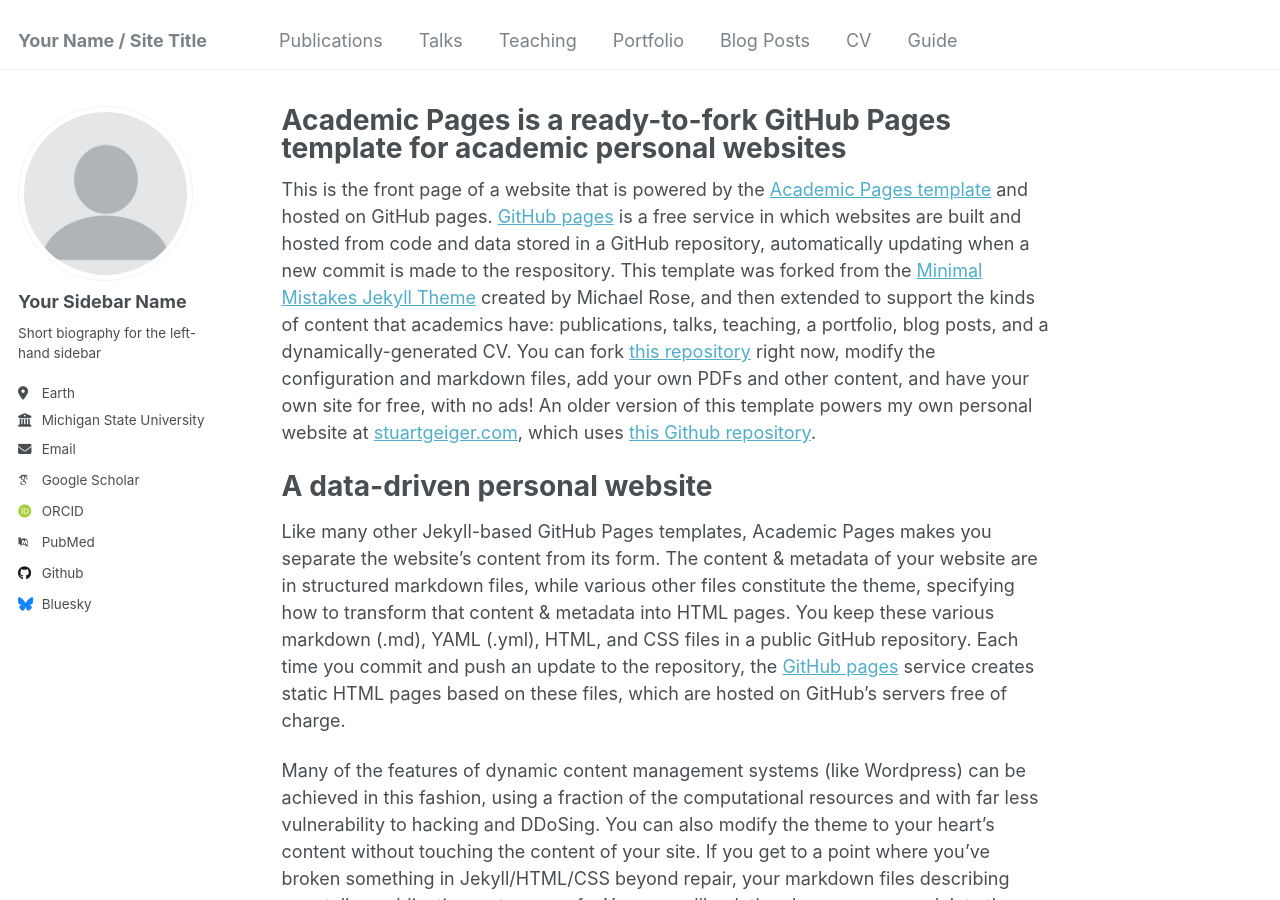
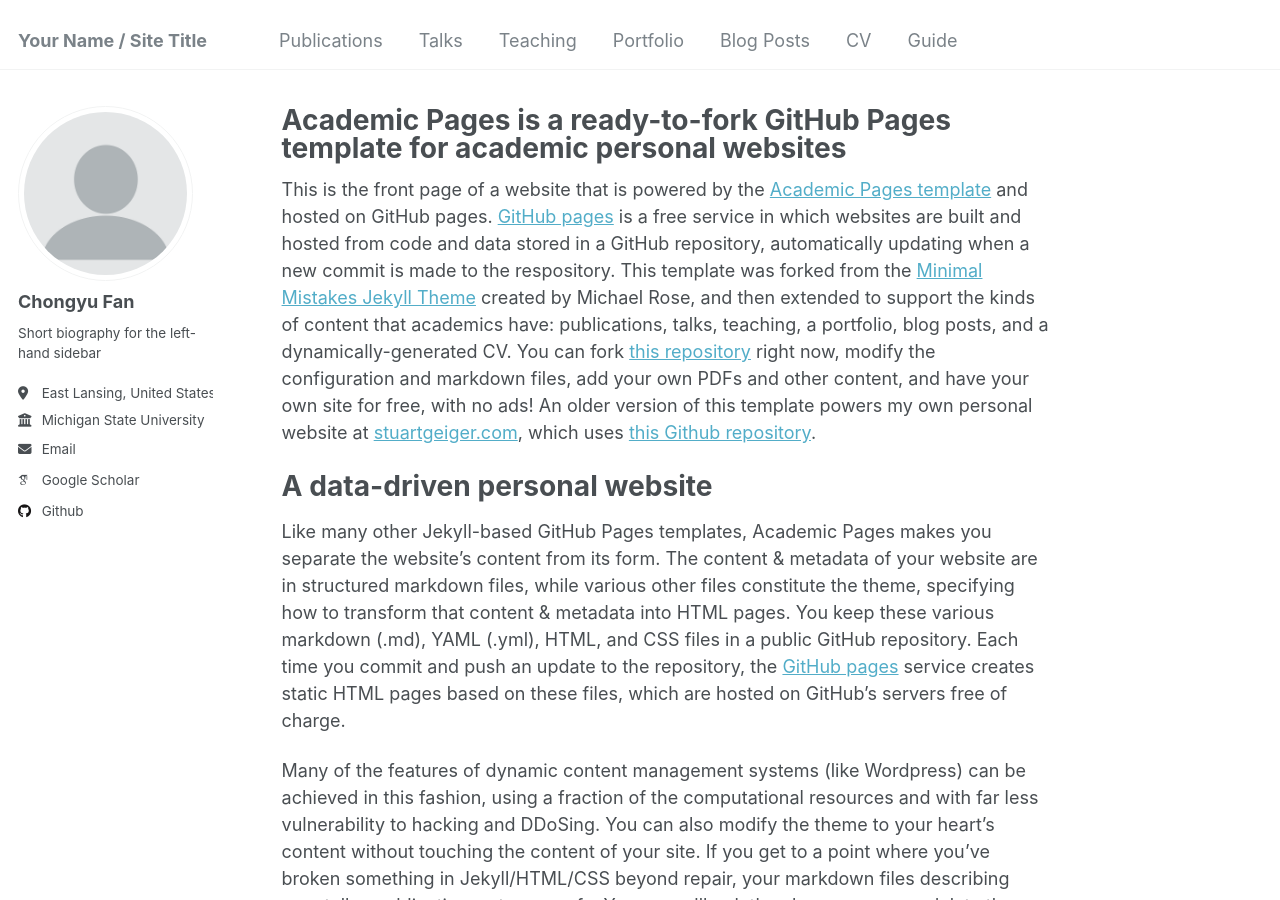
Before and after one commit to a-F1/a-F1.github.io, a Jekyll site: the page built from _pages/about.md, in a window 1280 px wide and 900 px high. Built offline with Jekyll 4.4.1, drawn with Linux system fonts in a browser that asks for light colours; some web fonts are replaced.

Commit message:
Upd name and photo.

```diff
--- a/_config.yml
+++ b/_config.yml
@@ -22,21 +22,21 @@
 author:
   # Biographic information
   avatar           : "profile.png"
-  name             : "Your Sidebar Name"
+  name             : "Chongyu Fan"
   pronouns         : # example: "she/her"
   bio              : "Short biography for the left-hand sidebar"
-  location         : "Earth"
+  location         : "East Lansing, United States"
   employer         : "Michigan State University"
   uri              : # URL
   email            : "chongyu.fan93@gmail.com"
 
   # Academic websites
   arxiv            : # URL - Update with the correct link to your profile
-  googlescholar    : "https://scholar.google.com/citations?user=PS_CX0AAAAAJ"
+  googlescholar    : "https://scholar.google.com/citations?user=GLtCYtgAAAAJ&hl=en"
   impactstory      : # URL
-  orcid            : "http://orcid.org/yourorcidurl"
+  orcid            : # URL
   semantic         : # URL
-  pubmed           : "https://www.ncbi.nlm.nih.gov/pubmed/?term=john+snow"
+  pubmed           : # URL
   researchgate     : # URL
 
   # Repositories and software development
@@ -48,7 +48,7 @@
   stackoverflow    : # User number or user number and name (i.e., use "1" or "1/jeff-atwood")
 
   # Social media
-  bluesky          : "bsky.app" # Replace this with you Bluesky username
+  bluesky          : # Replace this with you Bluesky username
   facebook         : # Username
   flickr           : # Username
   foursquare       : # Username
```
